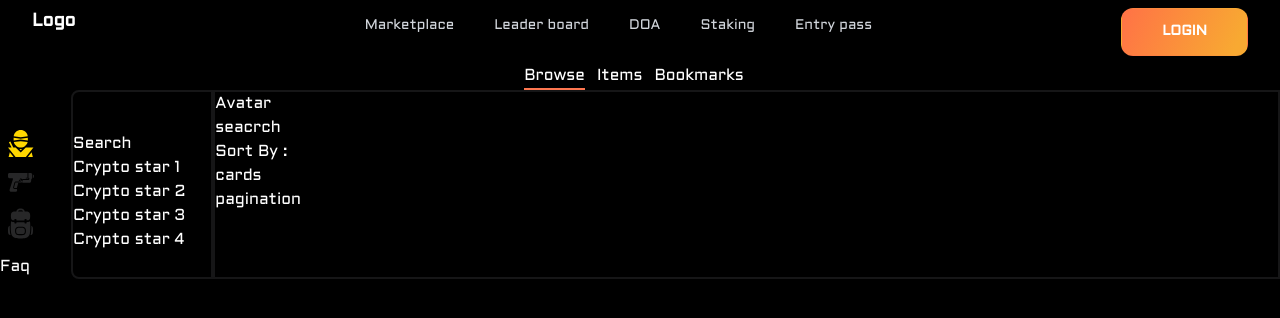
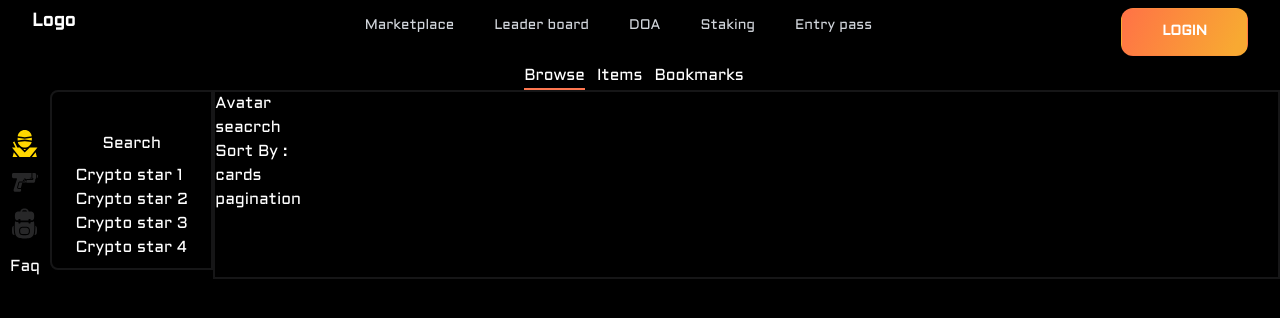
Before and after one commit to Praful2511/artyfact-rough, a Next.js app: page /marketplace/browse/avatar in a window 1280 px wide. Shown: the top 318 px of the page. Built offline with nearby package versions, Linux system fonts and the light colour scheme.

Commit message:
siderbar changes

```diff
--- a/src/components/Navbar.jsx
+++ b/src/components/Navbar.jsx
@@ -10,7 +10,7 @@ const Navbar = () => {
 
     return (
         <nav className="">
-            <div className="w-full px-4 sm:px-6 lg:px-8">
+            <div className="w-full">
                 <div className="flex items-center justify-between h-16">
                     <div className="flex w-full justify-between ">
                         <div className="flex-shrink-0">
--- a/src/components/sidebar_marketplace/marketplaceSideBar.js
+++ b/src/components/sidebar_marketplace/marketplaceSideBar.js
@@ -4,23 +4,21 @@ import Image from "next/image";
 import Avatar from "@/components/icons/avatar.js";
 import Bagpack from "@/images/icon/bagpack.svg";
 import Weapon from "@/images/icon/weapon.svg";
-const MarketplaceSideBar = (second) => {
+const MarketplaceSideBar = (props) => {
 
     return (
-        <div class="grid grid-cols-3 w-full">
-            <div class="col-span-1 mt-10 flex flex-col">
-                <div className="px-2">
-                    <div className="mb-4"><Link href='/marketplace/browse/avatar'><span><Avatar fill={'gold'}/></span></Link></div>
-                    <div className="mb-4"><Link href='/marketplace/browse/weapon'><span><Image width={26} height={27} src={Weapon}/></span></Link></div>
-                    <div className="mb-4"><Link href='/marketplace/browse/bagpack'><span><Image width={26} height={27} src={Bagpack}/> </span></Link></div>
+        <div class="flex justify-between">
+            <div className="flex flex-col justify-between items-center h-full w-[50px]">
+                <div className="pt-10">
+                    <div className="mb-4"><Link href='/marketplace/browse/avatar'><span><Avatar fill={'gold'} /></span></Link></div>
+                    <div className="mb-4"><Link href='/marketplace/browse/weapon'><span><Image width={26} height={27} src={Weapon} /></span></Link></div>
+                    <div className="mb-4"><Link href='/marketplace/browse/bagpack'><span><Image width={26} height={27} src={Bagpack} /> </span></Link></div>
                 </div>
-                <div>
-                    Faq
-                </div>
+                <div className="">Faq</div>
             </div>
-            <div class="col-span-2 pt-10 rounded-l-lg border-[2px] border-[#161617]">
-                <div>Search</div>
-                <div>
+            <div className="flex flex-col flex-1 items-center rounded-l-lg border-[2px] border-[#161617] h-full">
+                <div className="pt-10">Search</div>
+                <div className="py-2">
                     <ul>
                         <li>Crypto star 1</li>
                         <li>Crypto star 2</li>
--- a/src/styles/global.scss
+++ b/src/styles/global.scss
@@ -65,6 +65,9 @@ body {
 h1,h2,h3,h4,h5,h6{
     font-family: var(--ff-title);
 }
+nav{
+    @apply px-4 sm:px-6 lg:px-8;
+}
 .container {
     min-height: calc(100vh - 64px);
 }
```
